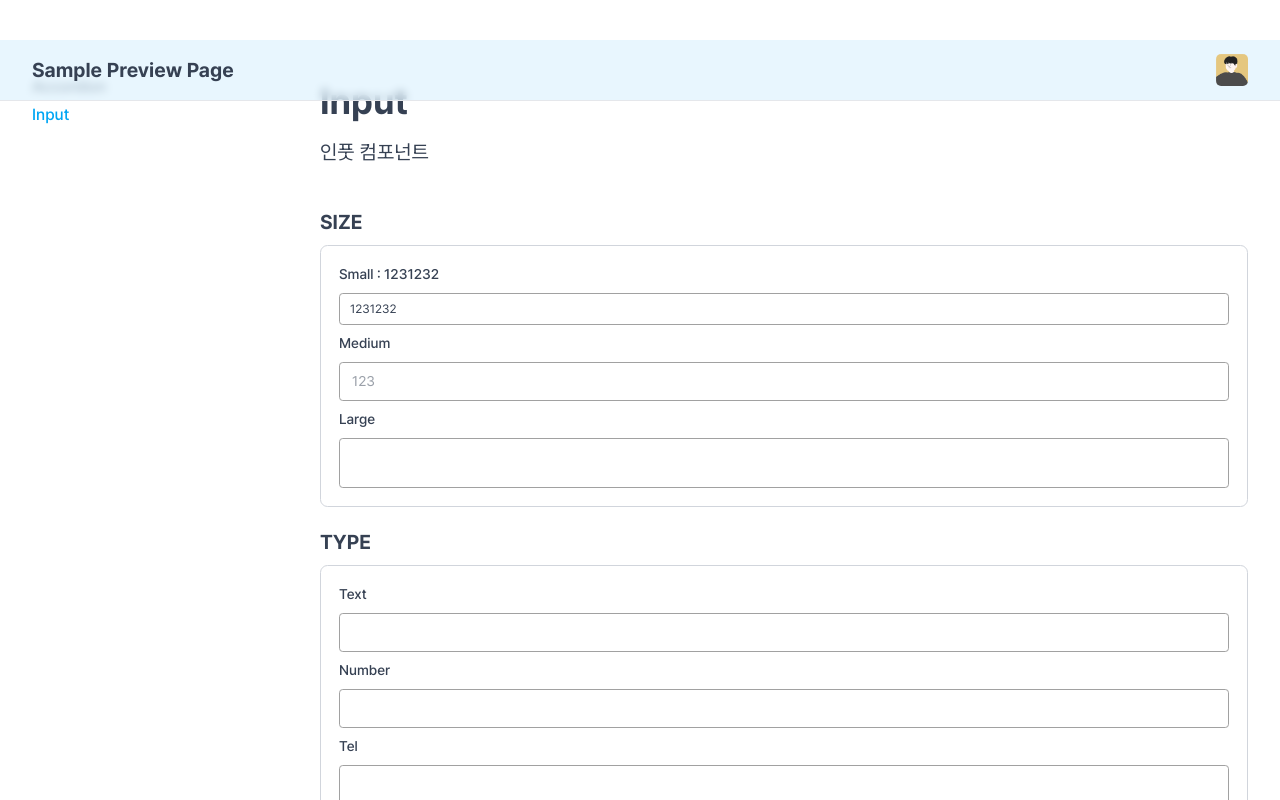
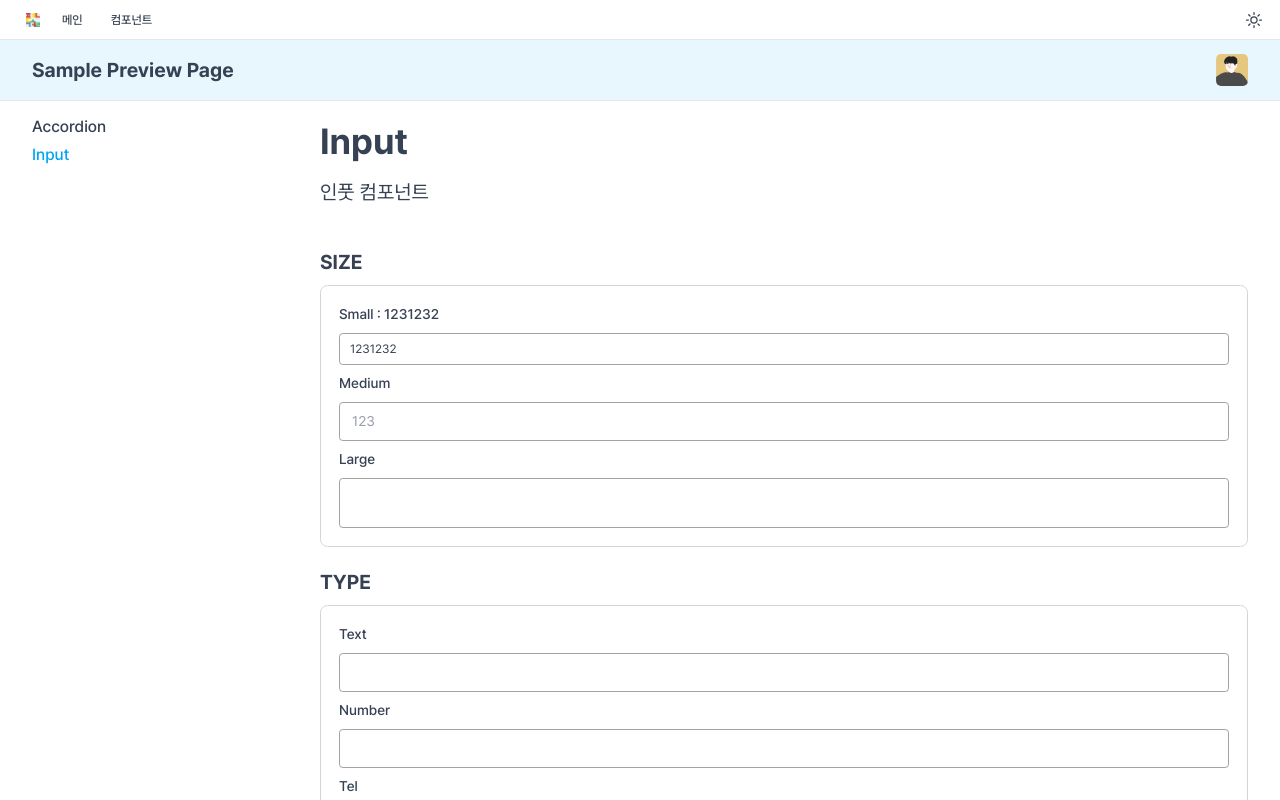
Before and after one commit to DoGeol/DoGeol.github.io, a Next.js app: page /sample/input in a window 1280 px wide. Shown: the top 800 px of the page. Built offline with nearby package versions, Linux system fonts and the light colour scheme.

Commit message:
refactor : nav 컴포넌트 메뉴 노출 수정

```diff
--- a/src/components/nav/index.tsx
+++ b/src/components/nav/index.tsx
@@ -19,7 +19,7 @@ export default function GlobalNavigation(): React.JSX.Element {
   const [scrollPercent, setScrollPercent] = useState<number>(0)
   const pathname = usePathname()
   const isVisible = useMemo(() => {
-    return MENUS.some((menu) => menu.path === pathname)
+    return MENUS.some((menu) => pathname.includes(menu.path))
   }, [pathname])
 
   useEffect(() => {
@@ -45,9 +45,7 @@ export default function GlobalNavigation(): React.JSX.Element {
 
   return (
     <nav
-      className={
-        'sticky top-0 z-9999 h-[4rem] bg-white/70 backdrop-blur-xs dark:bg-neutral-900/70'
-      }
+      className={'sticky top-0 z-9999 h-[4rem] bg-white/70 backdrop-blur-xs dark:bg-neutral-900/70'}
     >
       <div className={'flex items-center justify-between px-[1.6rem]'}>
         <div className={'flex items-center justify-start'}>
@@ -80,9 +78,7 @@ export default function GlobalNavigation(): React.JSX.Element {
         <ThemeModeButton />
       </div>
       {/* scroll progress bar */}
-      <div
-        className={'absolute bottom-0 left-0 h-[0.1rem] w-full bg-gray-200 dark:bg-neutral-600 '}
-      >
+      <div className={'absolute bottom-0 left-0 h-[0.1rem] w-full bg-gray-200 dark:bg-neutral-600'}>
         <div
           className={'h-[0.15rem] bg-sky-400 dark:bg-sky-500'}
           style={{ width: `${scrollPercent}%` }}
```
